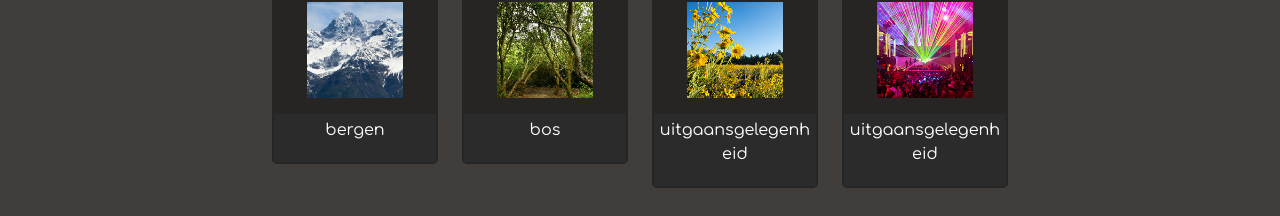
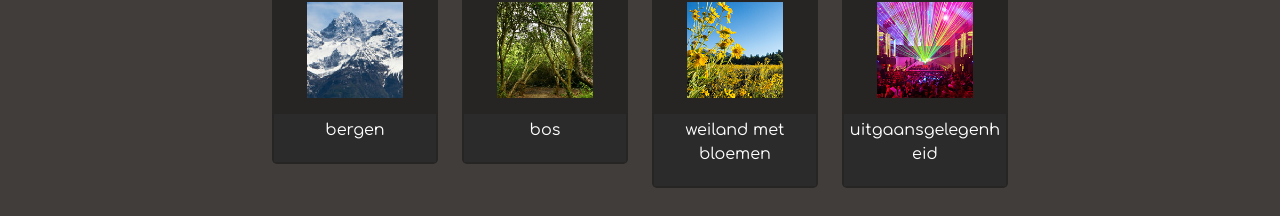
Before and after one commit to DevKing472/Vue-Shopify-Template, a Vue app: page / in a window 1280 px wide. Both pictures are taken after a click on the button "Start de moodfiner!". Shown: the part 1748-1964 px from the top of the page. Built offline with nearby package versions, Linux system fonts and the light colour scheme.

Commit message:
fixed bug with duplicate names in quiz

```diff
--- a/src/components/Question.vue
+++ b/src/components/Question.vue
@@ -42,7 +42,7 @@
           ></b-img>
         </div>
         <div class="text-background p-1">
-          <p class="text-white">{{ items[3].name }}</p>
+          <p class="text-white">{{ items[2].name }}</p>
         </div>
       </div>
     </b-col>
@@ -90,9 +90,9 @@ export default {
      * @param {string} itemThree - sets bottom-left text
      * @param {string} itemFour - sets the bottom-right text
      */
-    setItems(...args) {
+       setItems(...args) {
       for (let i = 0; i < args.length; i++) {
-        this.items[i] = args[i];
+         this.items[i] = args[i];
       }
     },
     /**
```
